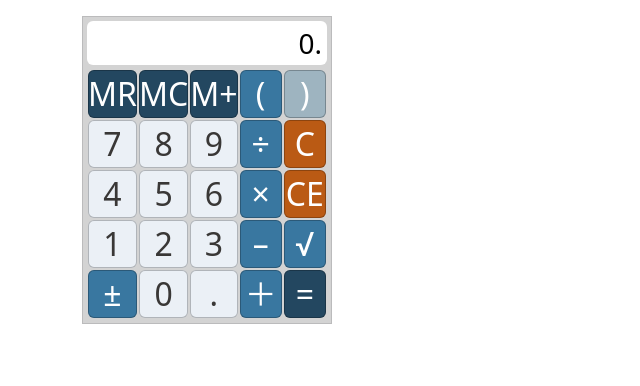
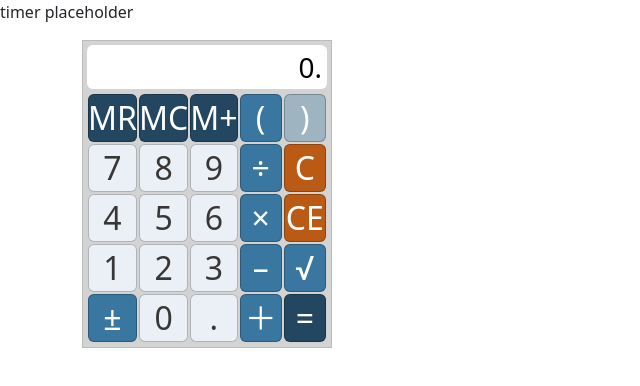
Before and after one commit to tylersernett/grecalc, a React (Create React App) app: page / in a window 1280 px wide. Shown: the top 386 px of the page, without its empty margins (0-640 px from the left). Built offline with nearby package versions, Linux system fonts and the light colour scheme.

Commit message:
Create Timer.js skeleton

```diff
--- a/src/calculator.js
+++ b/src/calculator.js
@@ -148,7 +148,7 @@ function Calculator() {
 
     const parenRightClickHandler = () => {
         if (calc.parenStarted === true) {
-            if (!(calc.num == 0 && calc.result == 0)) {
+            if (!(calc.num === 0 && calc.result === 0)) {
                 setCalc({
                     ...calc,
                     string: calc.string + ")",
@@ -172,14 +172,14 @@ function Calculator() {
         const digitCount = (str.match(regex) || []).length;
         if (digitCount < 8) {
 
-            if (!(calc.num === "0" && keyPressed == '0')) { //no leading 0s
+            if (!(calc.num === 0 && keyPressed === 0)) { //no leading 0s ???keyPressed SHOULD BE FALSE cause it's a string???
                 setCalc({
                     ...calc,
                     num: (calc.num === 0 || calc.num === '(' || calc.num === '0') ? keyPressed : //needs ===, as 0. == 0
                         (keyPressed === "0") ? calc.num + '0' : //special exception for adding 0s after decimal
                             (calc.num) + keyPressed,
                     result: (!calc.operand) ? 0 : calc.result, //reset result to 0 when clicking a # after equalsHandling
-                    string: (memory.justRecalled || calc.string == "0") ? keyPressed : calc.string + keyPressed, //if a # is hit right after recalling, reset the string to just the #.
+                    string: (memory.justRecalled || calc.string === "0") ? keyPressed : calc.string + keyPressed, //if a # is hit right after recalling, reset the string to just the #.
                 });
 
                 resetLastPressed();
@@ -192,7 +192,7 @@ function Calculator() {
         if (!calc.num.toString().includes('.')) {
             setCalc({
                 ...calc,
-                num: (calc.num == 0 || calc.num === "(") ? "0." : calc.num + ".",//add leading 0 for proper decimals, else just add on "."
+                num: (calc.num === 0 || calc.num === "(") ? "0." : calc.num + ".",//add leading 0 for proper decimals, else just add on "."
                 string: memory.justRecalled ? "0." : calc.string + '.',
             })
         }
@@ -226,7 +226,7 @@ function Calculator() {
         if (!validPreOperandDisplay()) {
             return;
         }
-        if (!(calc.num == 0 && calc.result == 0)) {
+        if (!(calc.num === 0 && calc.result === 0)) {
             //match last # after operand...
             // const regex = /([0-9.]+(?![\*\+\/-]))$/;
             const regex = /([0-9.]+(?![*+/-]))$/;
@@ -299,7 +299,7 @@ function Calculator() {
         let evalString = calc.string;
         if (evalString !== "") {
             //add closing parentheses if it's currently missing
-            if (calc.parenStarted == true) {
+            if (calc.parenStarted === true) {
                 evalString += (")")
             }
             const res = eval((evalString));//(eval(calc.string.replace(/,/g, '')))
--- a/src/index.js
+++ b/src/index.js
@@ -3,11 +3,15 @@ import ReactDOM from 'react-dom/client';
 import './index.css';
 // import App from './App';
 import Calculator from './calculator';
+import Timer from './timer';
 import reportWebVitals from './reportWebVitals';
 
 function App() {
   return (
+    <div>
+      <Timer />
       <Calculator />
+    </div>
   )
 }
 
@@ -37,6 +41,7 @@ ReactDOM.createRoot(root).render(<App />);
 //ERROR-LOCK  you MUST hit C to continue
 //CSS: everything gets darker on click, and gets BOX highlight on hover
 
+
 // If you want to start measuring performance in your app, pass a function
 // to log results (for example: reportWebVitals(console.log))
 // or send to an analytics endpoint. Learn more: https://bit.ly/CRA-vitals
--- /dev/null
+++ b/src/timer.js
@@ -0,0 +1,11 @@
+import React from 'react';
+
+function Timer() {
+    return(
+        <div>
+            timer placeholder
+        </div>
+    )
+}
+
+export default Timer;
```
Also changed, not shown: 1 other file (tests, documents, lock files or other folders).
